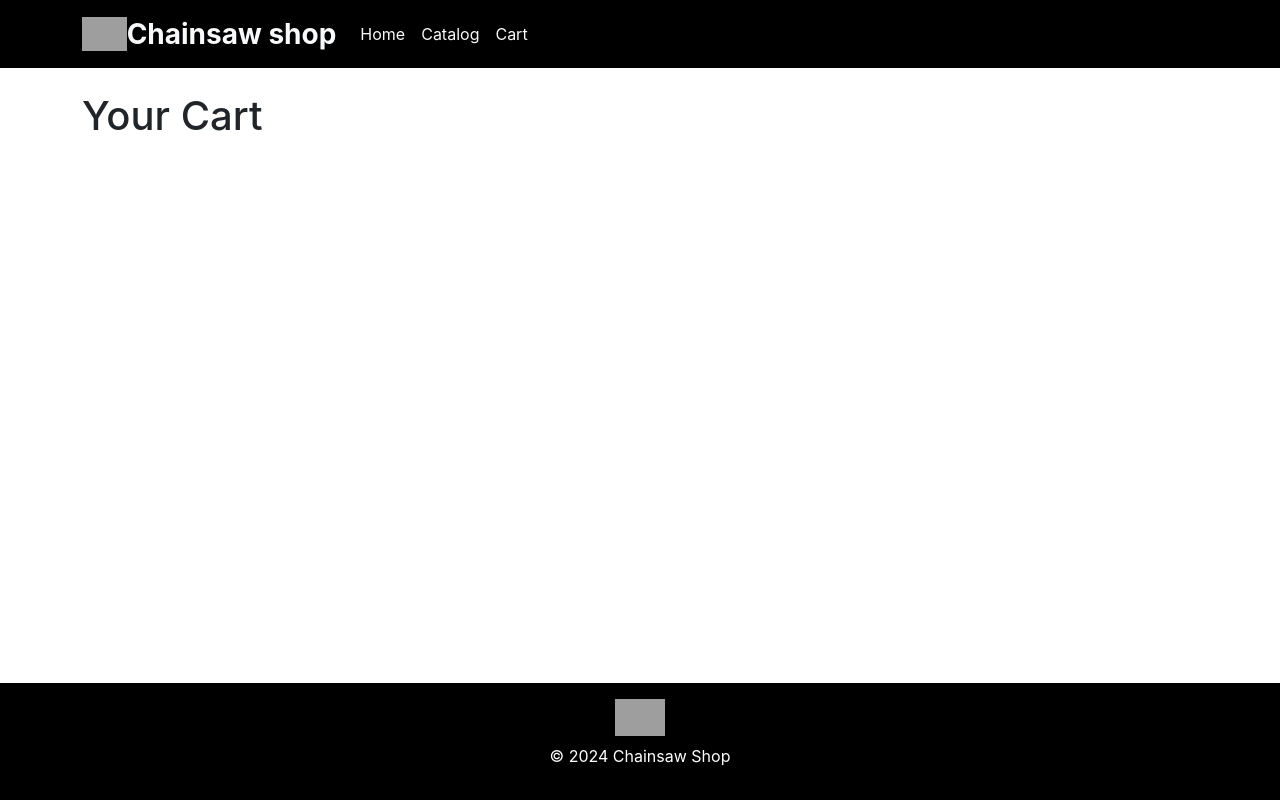
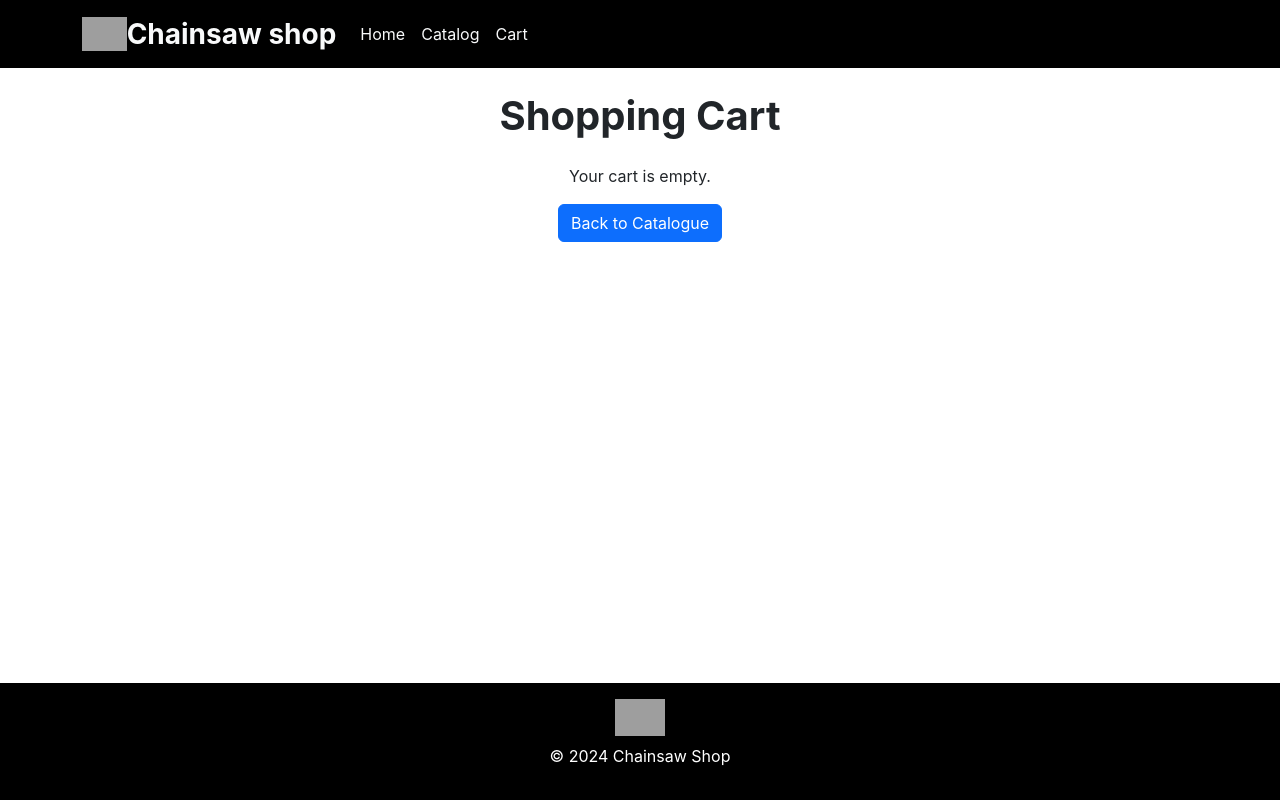
Before and after one commit to StevenSon6906/ChainsawStore-react, a React (Create React App) app: page /cart in a window 1280 px wide. Built offline with nearby package versions, Linux system fonts and the light colour scheme; grey boxes are pictures that could not be loaded.

Commit message:
Redesigned cart

```diff
--- a/package.json
+++ b/package.json
@@ -8,6 +8,7 @@
     "@testing-library/user-event": "^13.5.0",
     "axios": "^1.7.7",
     "bootstrap": "^5.3.3",
+    "formik": "^2.4.6",
     "react": "^18.3.1",
     "react-bootstrap": "^2.10.5",
     "react-dom": "^18.3.1",
@@ -15,7 +16,8 @@
     "react-router-dom": "^6.27.0",
     "react-scripts": "5.0.1",
     "redux": "^5.0.1",
-    "web-vitals": "^2.1.4"
+    "web-vitals": "^2.1.4",
+    "yup": "^1.4.0"
   },
   "scripts": {
     "start": "react-scripts start",
--- /dev/null
+++ b/src/components/CartItem.js
@@ -0,0 +1,28 @@
+import React from "react";
+
+const CartItem = ({ item, onAdd, onRemove }) => {
+    return (
+        <div className="row align-items-center border-bottom py-3">
+            <div className="col-2">
+                <img src={item.imgUrl} alt={item.name} className="img-fluid" />
+            </div>
+            <div className="col-4">
+                <h5>{item.name}</h5>
+                <p className="text-muted">{item.brand}</p>
+            </div>
+            <div className="col-2">
+                <h6>${item.price}</h6>
+            </div>
+            <div className="col-3 d-flex align-items-center">
+                <button className="btn btn-outline-secondary" onClick={() => onRemove(item.id)}>-</button>
+                <span className="mx-3">{item.quantity}</span>
+                <button className="btn btn-outline-secondary" onClick={() => onAdd(item)}>+</button>
+            </div>
+            <div className="col-1">
+                <h6>${item.price * item.quantity}</h6>
+            </div>
+        </div>
+    );
+};
+
+export default CartItem;
--- a/src/pages/Cart.js
+++ b/src/pages/Cart.js
@@ -1,24 +1,52 @@
 import React from "react";
 import { useSelector, useDispatch } from "react-redux";
 import { addToCart, removeFromCart } from "../redux/actions";
+import { Link } from "react-router-dom";
+import CartItem from "../components/CartItem";
 
 const Cart = () => {
     const cart = useSelector((state) => state.cart);
     const dispatch = useDispatch();
 
+    const handleAddToCart = (item) => {
+        dispatch(addToCart(item));
+    };
+
     const handleRemoveFromCart = (id) => {
         dispatch(removeFromCart(id));
     };
 
+    const totalPrice = cart.reduce((total, item) => total + item.price * item.quantity, 0);
+
     return (
-        <div>
-            <h1>Your Cart</h1>
-            {cart.map((item) => (
-                <div key={item.id}>
-                    <h2>{item.name}</h2>
-                    <button onClick={() => handleRemoveFromCart(item.id)}>Remove</button>
+        <div className="container ">
+            <h1 className="mb-4 text-center fw-bold">Shopping Cart</h1>
+            {cart.length === 0 ? (
+                <div className="text-center">
+                    <p>Your cart is empty.</p>
+                    <Link to="/products" className="btn btn-primary">Back to Catalogue</Link>
                 </div>
-            ))}
+            ) : (
+                <>
+                    <div className="list-group mb-4">
+                        {cart.map((item) => (
+                            <CartItem
+                                key={item.id}
+                                item={item}
+                                onAdd={handleAddToCart}
+                                onRemove={handleRemoveFromCart}
+                            />
+                        ))}
+                    </div>
+                    <div className="text-end">
+                        <h4>Total: ${totalPrice.toFixed(2)}</h4>
+                    </div>
+                    <div className="d-flex justify-content-between mt-4">
+                        <Link to="/products" className="btn btn-secondary">Back to Catalogue</Link>
+                        <button className="btn btn-success">Checkout</button>
+                    </div>
+                </>
+            )}
         </div>
     );
 };
--- a/src/redux/reducers.js
+++ b/src/redux/reducers.js
@@ -6,17 +6,42 @@ const initialState = {
 
 export const cartReducer = (state = initialState, action) => {
     switch (action.type) {
-        case ADD_TO_CART:
+        case ADD_TO_CART: {
+            const existingItem = state.cart.find((item) => item.id === action.payload.id);
+            if (existingItem) {
                 return {
                     ...state,
-                cart: [...state.cart, action.payload],
+                    cart: state.cart.map((item) =>
+                        item.id === action.payload.id
+                            ? { ...item, quantity: item.quantity + 1 }
+                            : item
+                    ),
                 };
-        case REMOVE_FROM_CART:
-            console.log("Removed", action.payload); // Debugging
+            } else {
+                return {
+                    ...state,
+                    cart: [...state.cart, { ...action.payload, quantity: 1 }],
+                };
+            }
+        }
+        case REMOVE_FROM_CART: {
+            const existingItem = state.cart.find((item) => item.id === action.payload);
+            if (existingItem.quantity > 1) {
+                return {
+                    ...state,
+                    cart: state.cart.map((item) =>
+                        item.id === action.payload
+                            ? { ...item, quantity: item.quantity - 1 }
+                            : item
+                    ),
+                };
+            } else {
                 return {
                     ...state,
                     cart: state.cart.filter((item) => item.id !== action.payload),
                 };
+            }
+        }
         default:
             return state;
     }
```
Also changed, not shown: 1 other file (tests, documents, lock files or other folders). Lines whose indentation alone changed are shown as unchanged.
